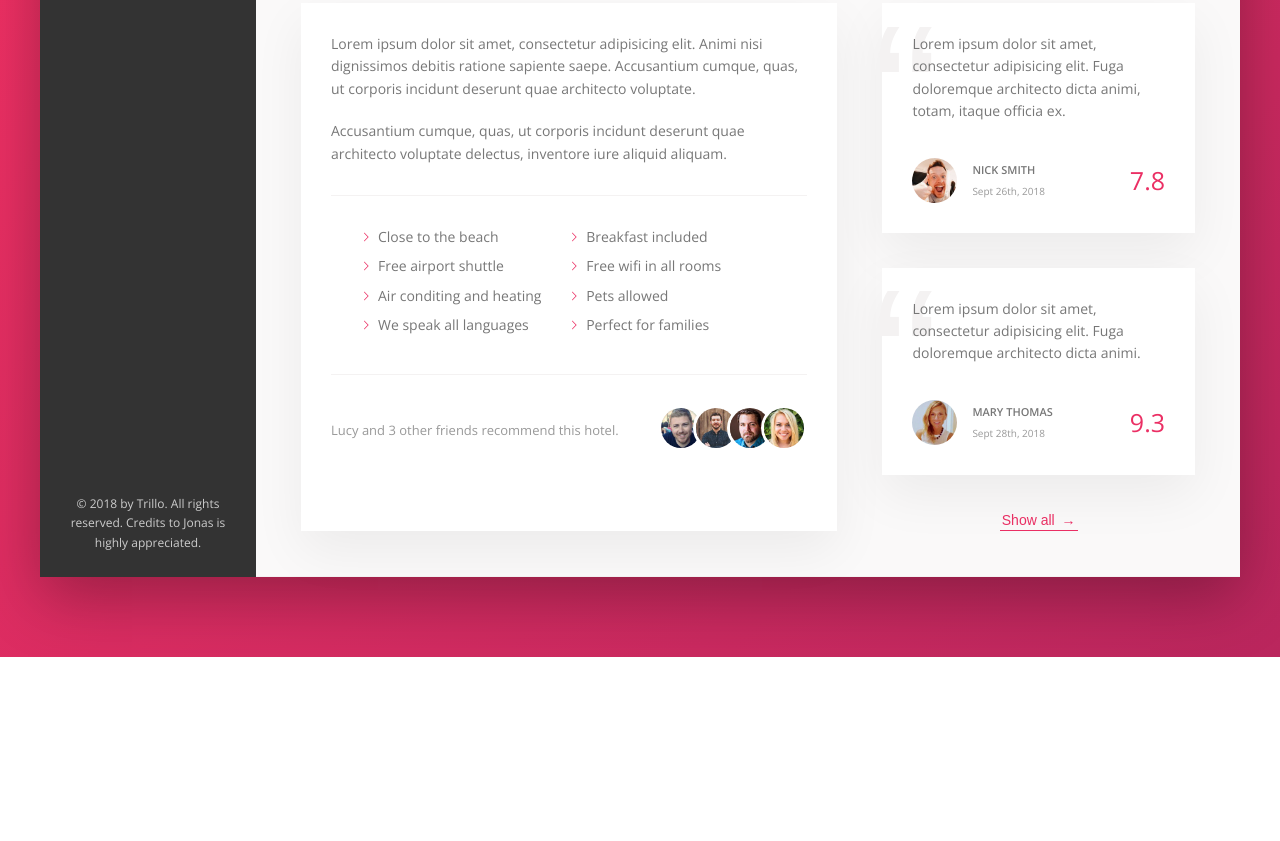
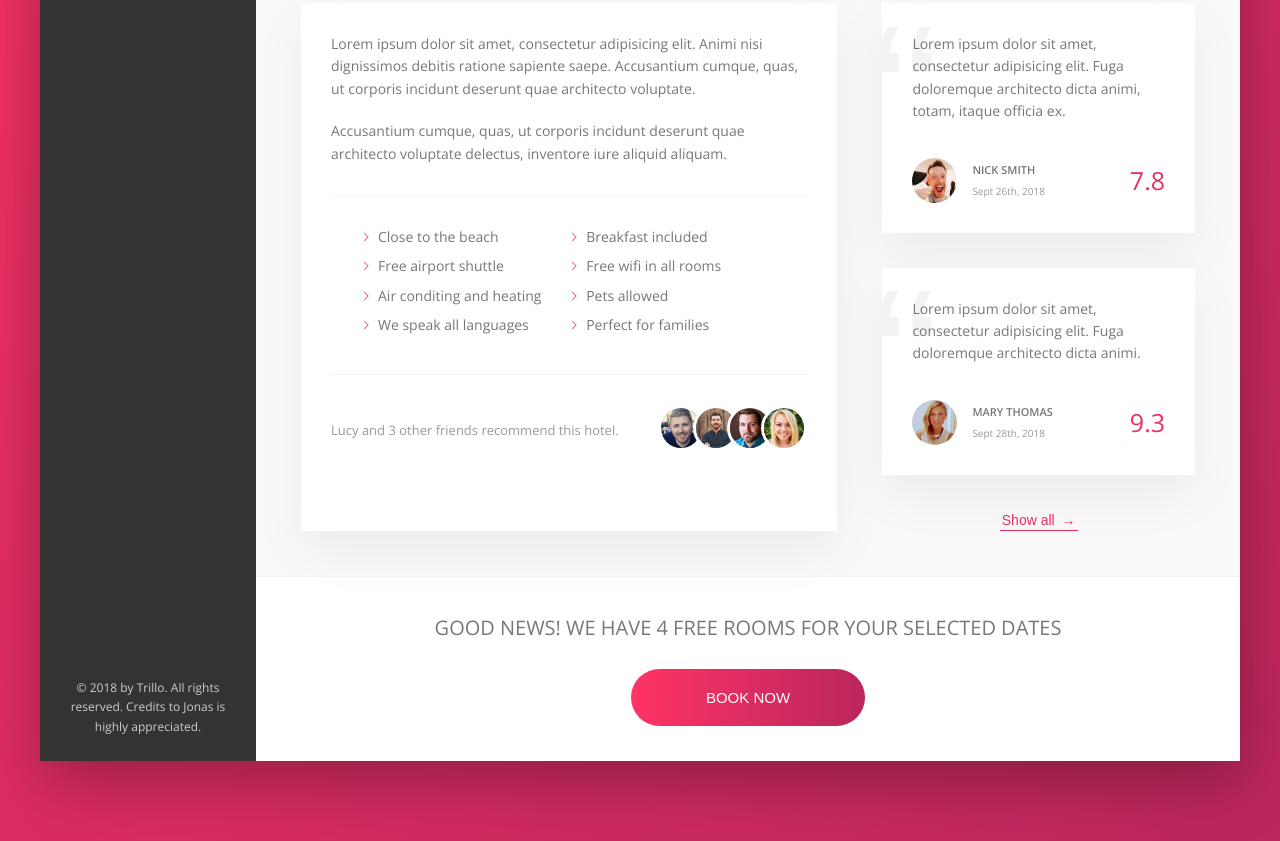
Before and after one commit to PrabeenSoreng/Trillo-Project, a website: page index.html in a window 1280 px wide. Shown: the part 644-1485 px from the top of the page. Before the commit the page ends 1301 px from the top, so only its background shows below. Drawn offline with nearby package versions, Linux system fonts and the light colour scheme.

Commit message:
CTA btn added

```diff
--- a/index.html
+++ b/index.html
@@ -187,6 +187,15 @@
                         <button class="btn-inline">Show all <span>&rarr;</span></button>
                     </div>
                 </div>
+                <div class="cta">
+                    <h2 class="cta__book-now">
+                        Good news! We have 4 free rooms for your selected dates
+                    </h2>
+                    <button class="btn">
+                        <span class="btn__visible">Book now</span>
+                        <span class="btn__invisible">Only 4 rooms left</span>
+                    </button>
+                </div>
             </main>
         </div>
     </div>
--- a/sass/_components.scss
+++ b/sass/_components.scss
@@ -362,3 +362,56 @@
         z-index: 1;
     }
 }
+
+// Call to action
+.cta {
+    padding: 3.5rem 0;
+    text-align: center;
+    &__book-now {
+        text-transform: uppercase;
+        font-size: 2rem;
+        font-weight: 300;
+        margin-bottom: 2.5rem;
+    }
+}
+
+.btn {
+    font-size: 1.5rem;
+    border: none;
+    font-weight: 300;
+    text-transform: uppercase;
+    border-radius: 100px;
+    background: linear-gradient(to right, var(--color-primary-light), var(--color-primary-dark));
+    color: #fff;
+    position: relative;
+    overflow: hidden;
+    cursor: pointer;
+    &>* {
+        width: 100%;
+        height: 100%;
+        display: inline-block;
+        transition: all .2s;
+    }
+    &__visible {
+        padding: 2rem 7.5rem;
+    }
+    &__invisible {
+        position: absolute;
+        padding: 2rem 0;
+        left: 0;
+        top: -100%;
+    }
+    &:hover {
+        background: linear-gradient(to left, var(--color-primary-light), var(--color-primary-dark));
+    }
+    &:hover &__visible {
+        transform: translateY(100%);
+    }
+    &:hover &__invisible {
+        top: 0;
+    }
+    &:focus {
+        outline: none;
+        animation: pulsate 1s infinite;
+    }
+}
```
Also changed, not shown: css/style.css.
